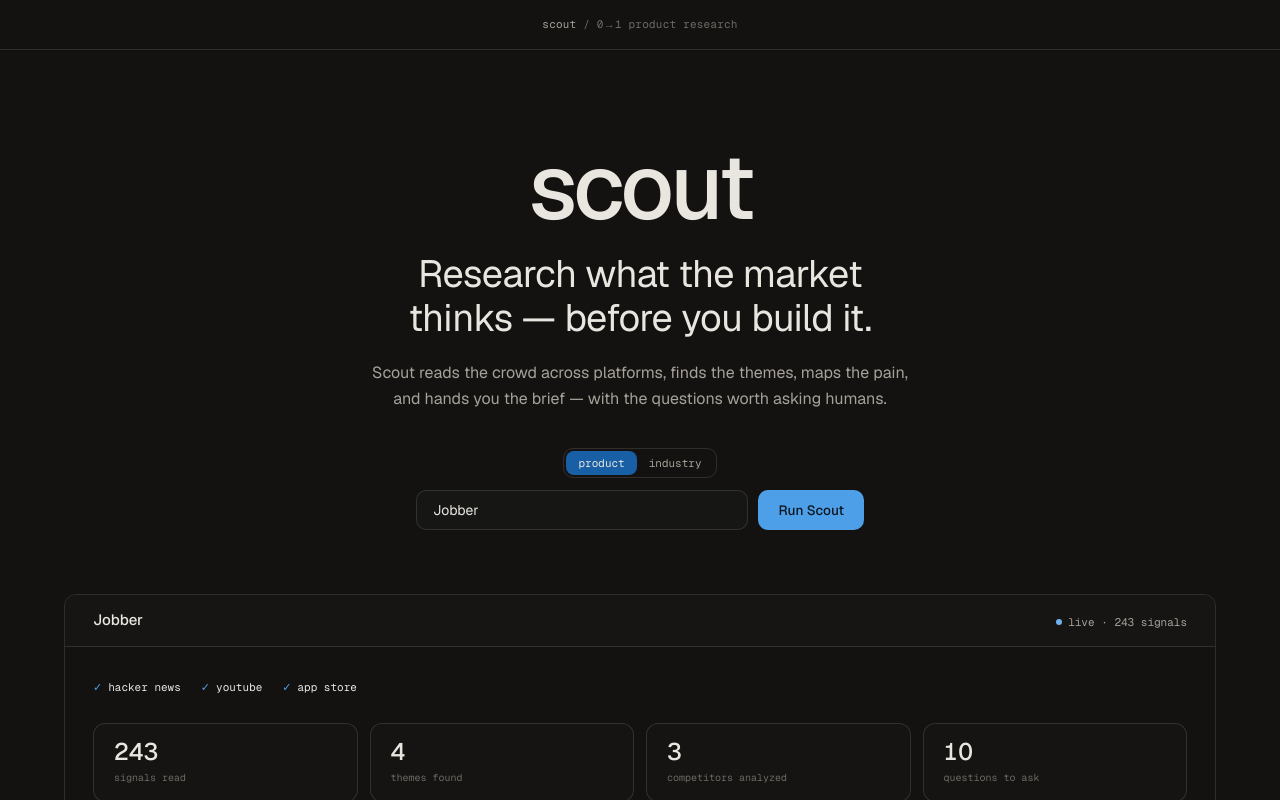
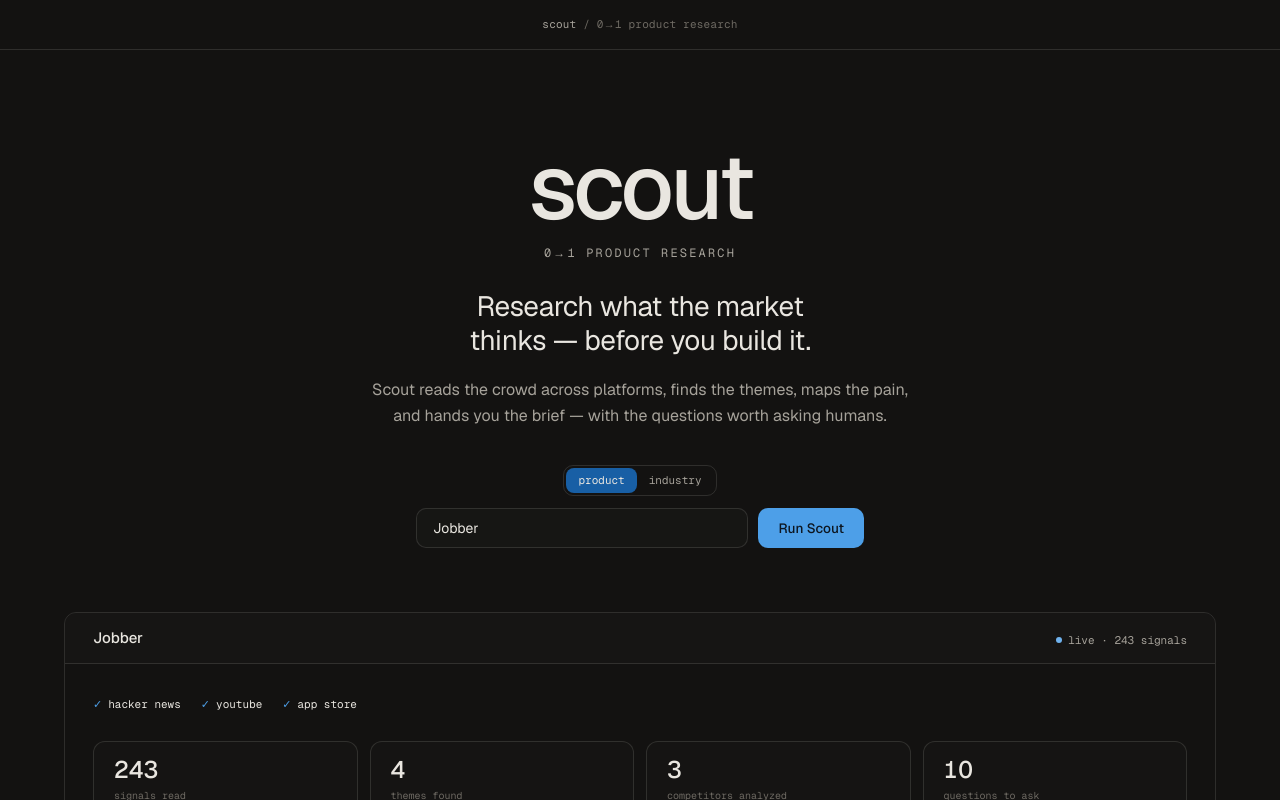
Before and after one commit to Nihaa21/scout-landing, a Next.js app: page / in a window 1280 px wide. Shown: the top 800 px of the page. Built offline with nearby package versions, Linux system fonts and the light colour scheme; no server answers.

Commit message:
feat: add animated subtitle and adjust main title styling
Co-authored-by: Nihaa21 <65413648+Nihaa21@users.noreply.github.com>

```diff
--- a/app/page.tsx
+++ b/app/page.tsx
@@ -120,12 +120,21 @@ export default function Home() {
             initial={{ opacity: 0, y: 8 }}
             animate={{ opacity: 1, y: 0 }}
             transition={{ duration: 0.6, delay: 0.05, ease: [0.16, 1, 0.3, 1] }}
-            className="text-[64px] sm:text-[92px] leading-[0.9] font-medium tracking-[-0.04em] mb-6"
+            className="text-[64px] sm:text-[92px] leading-[0.9] font-medium tracking-[-0.04em]"
           >
             scout
           </motion.p>
 
-          <h1 className="text-[26px] sm:text-[38px] leading-[1.15] font-normal tracking-[-0.015em] text-balance max-w-[22ch]">
+          <motion.p
+            initial={{ opacity: 0, y: 8 }}
+            animate={{ opacity: 1, y: 0 }}
+            transition={{ duration: 0.6, delay: 0.12, ease: [0.16, 1, 0.3, 1] }}
+            className="mt-4 mb-7 font-mono text-[11px] sm:text-[12px] tracking-[0.18em] uppercase text-ink-soft"
+          >
+            0→1 product research
+          </motion.p>
+
+          <h1 className="text-[21px] sm:text-[28px] leading-[1.2] font-normal tracking-[-0.015em] text-balance max-w-[24ch]">
             Research what the market thinks — before you build it.
           </h1>
           <p className="mt-5 text-[15px] sm:text-[16px] text-ink-soft leading-relaxed text-pretty max-w-[52ch]">
```
